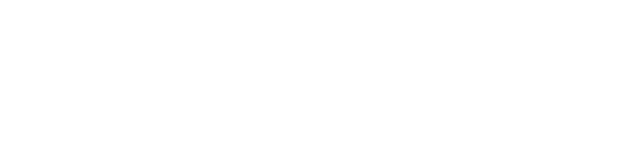
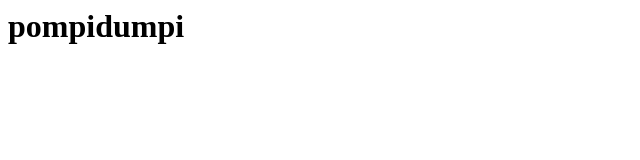
Before and after one commit to luisenriqueprieto/web, a plain HTML site: page index.html in a window 1280 px wide. Shown: the whole page, without its empty margins (0-640 px from the left). Drawn offline with Linux system fonts and the light colour scheme.

Commit message:
Update index.html

```diff
--- a/index.html
+++ b/index.html
@@ -3,4 +3,6 @@
     <head>
        </head>
     <body>
+
+        <h1>pompidumpi</h1>
        </body>
```
